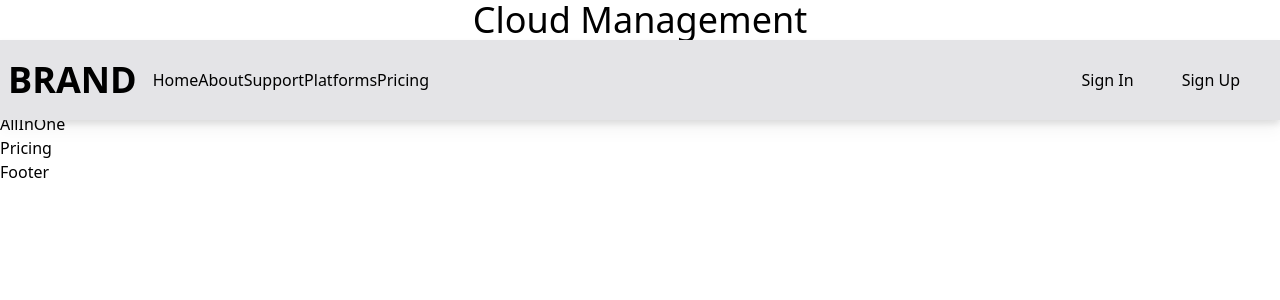
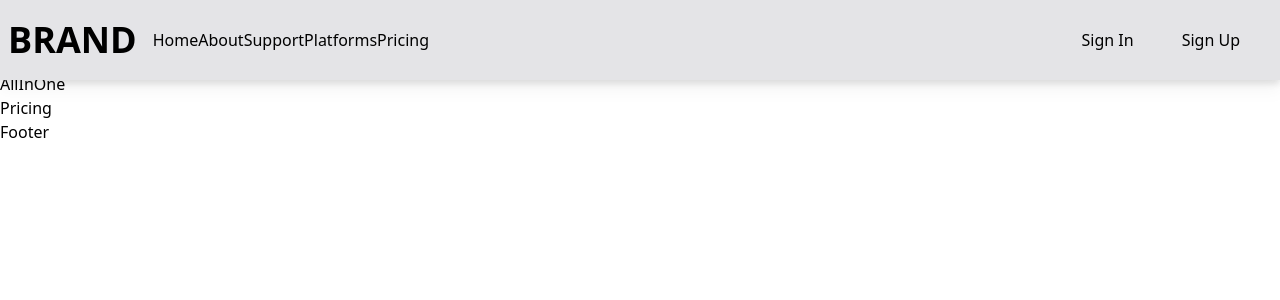
Before and after one commit to dashingshree6/Cloud-Management-App, a React (Create React App) app in the folder frontend/: page / in a window 1280 px wide. Shown: the top 300 px of the page. Built offline with nearby package versions, Linux system fonts and the light colour scheme.

Commit message:
Update App.js

```diff
--- a/frontend/src/App.js
+++ b/frontend/src/App.js
@@ -9,7 +9,6 @@ import Support from './components/Support';
 function App() {
   return (
     <div>
-      <p className='text-4xl text-center'>Cloud Management</p>
       <Navbar/>
       <Hero/>
       <About/>
```
